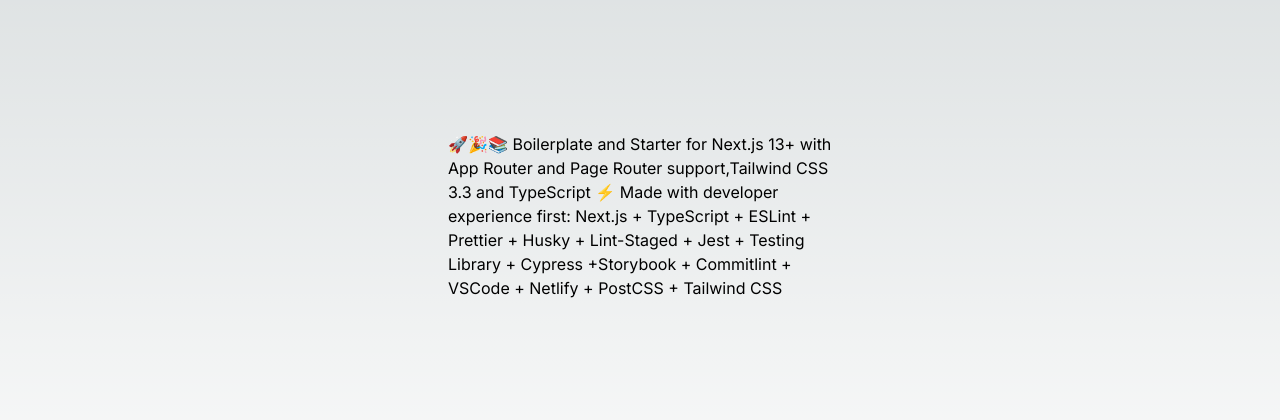
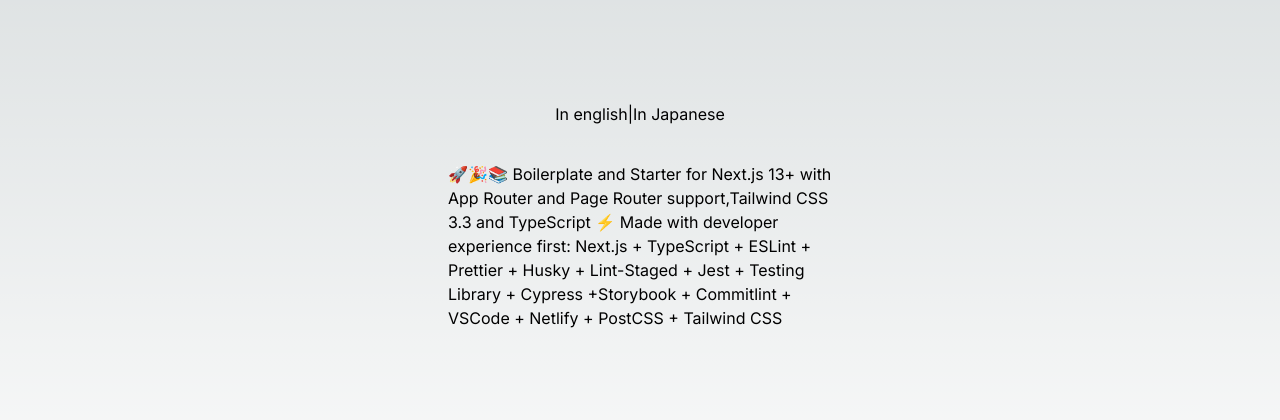
Before and after one commit to ghbishal/nextjs-boilerplate, a Next.js app: page /en in a window 1280 px wide. Shown: the part 184-604 px from the top of the page. Built offline with nearby package versions, Linux system fonts and the light colour scheme.

Commit message:
fix: language switcher

```diff
--- a/src/app/[locale]/page.tsx
+++ b/src/app/[locale]/page.tsx
@@ -1,9 +1,19 @@
 import { useTranslations } from 'next-intl';
+import { Link } from '@/navigation';
 
 export default function Home() {
   const t = useTranslations('Home');
   return (
-    <main className="flex h-screen items-center justify-center">
+    <main className="flex h-screen flex-col items-center justify-center">
+      <div className="mb-9 flex">
+        <Link href="/" locale="en">
+          In english
+        </Link>
+        |
+        <Link href="/" locale="ja">
+          In Japanese
+        </Link>
+      </div>
       <p className="w-96">{t('desc')}</p>
     </main>
   );
```
